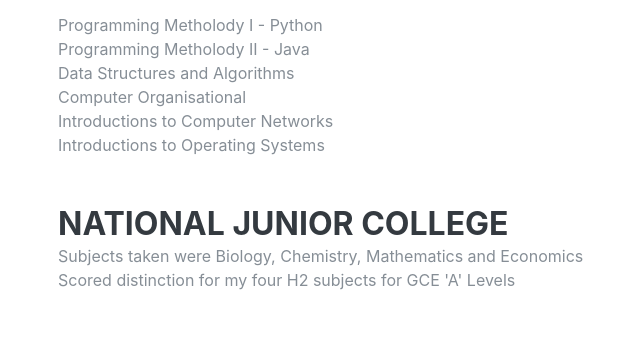
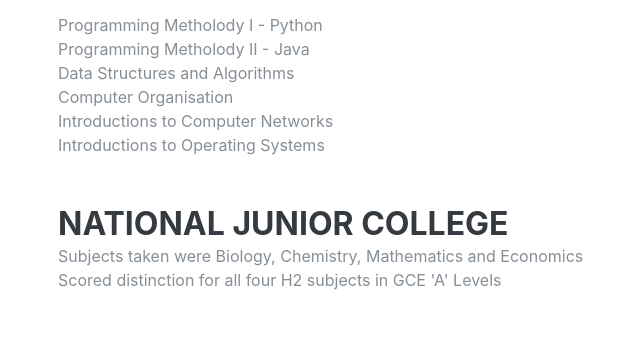
Before and after one commit to Wklee96/resume, a plain HTML site: page index.html in a window 1280 px wide. Shown: the part 2062-2404 px from the top of the page, 262-902 px from the left. Drawn offline with nearby package versions, Linux system fonts and the light colour scheme; a web font is replaced by a local one.

Commit message:
Edited grammar and spellings

```diff
--- a/index.html
+++ b/index.html
@@ -137,7 +137,7 @@
             <div>Programming Metholody I - Python</div>
             <div>Programming Metholody II - Java</div>
             <div>Data Structures and Algorithms</div>
-            <div>Computer Organisational</div>
+            <div>Computer Organisation</div>
             <div>Introductions to Computer Networks</div>
             <div>Introductions to Operating Systems</div>
           </div>
@@ -150,7 +150,7 @@
           <div class="resume-content">
             <h3 class="mb-0">National Junior College</h3>
             <div>Subjects taken were Biology, Chemistry, Mathematics and Economics</div>
-            <p>Scored distinction for my four H2 subjects for GCE 'A' Levels</p>
+            <p>Scored distinction for all four H2 subjects in GCE 'A' Levels</p>
           </div>
           <div class="resume-date text-md-right">
             <span class="text-primary">April 2013 - Nov 2014</span>
```
